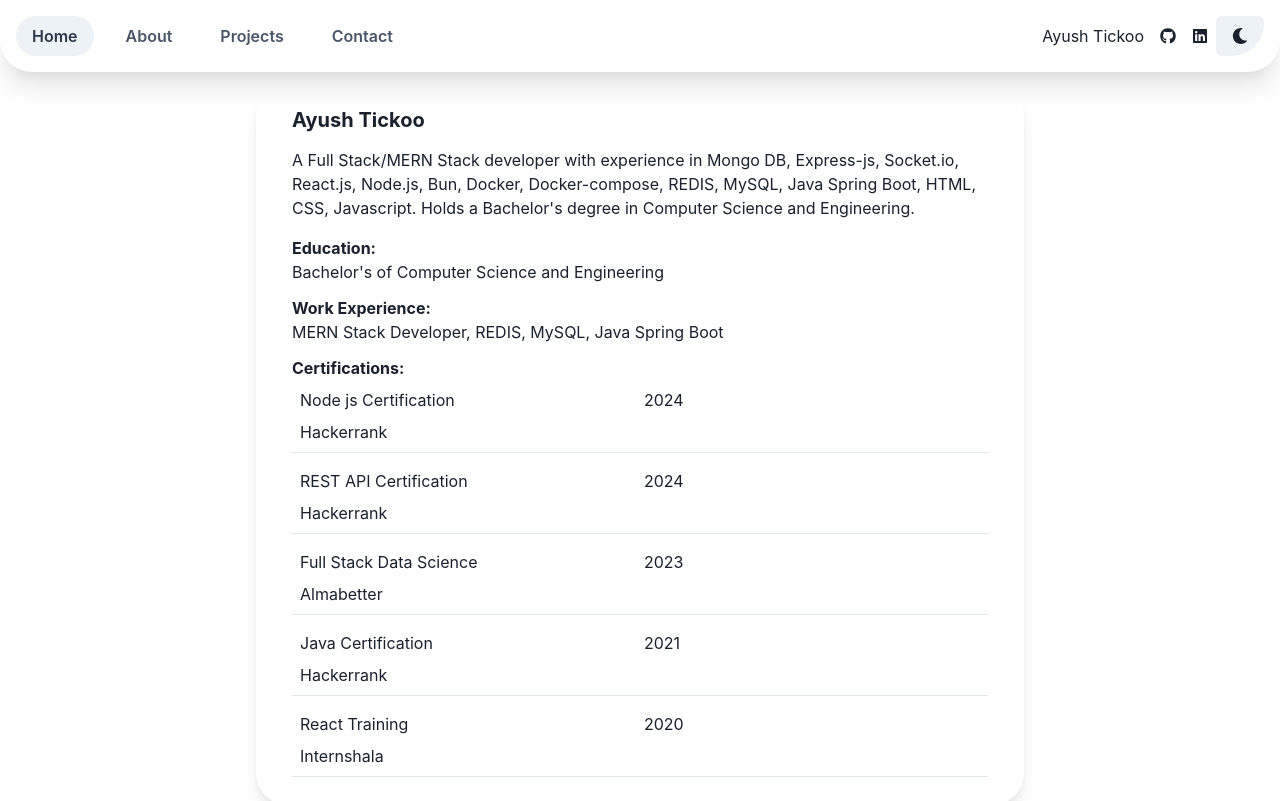
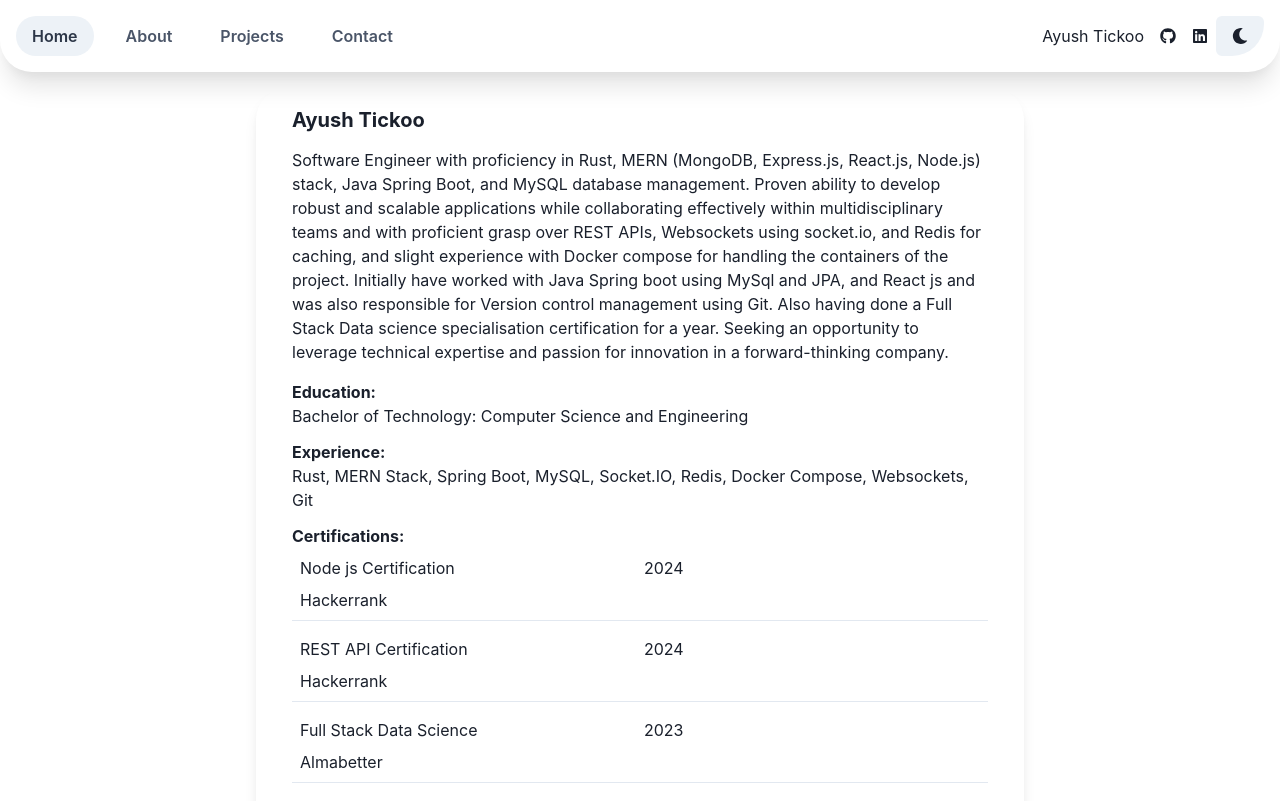
Before and after one commit to 007tickooayush/portfolio-vite-react, a React (Vite) app: page /about in a window 1280 px wide. Shown: the top 801 px of the page. Built offline with nearby package versions, Linux system fonts and the light colour scheme.

Commit message:
json changes for projects and About card

```diff
--- a/src/_assets/home.json
+++ b/src/_assets/home.json
@@ -4,7 +4,14 @@
     "linkedin":"https://www.linkedin.com/in/ayush-tickoo-150704182/",
     "github": "https://github.com/007tickooayush",
     "medium": "https://medium.com/@007tickooayush",
-    "description": "Software Engineer with proficiency in the MERN (MongoDB, Express.js, React.js, Node.js) stack, Java Spring Boot, and MySQL database management. Proven ability to develop robust and scalable applications while collaborating effectively within multidisciplinary teams and with proficient grasp over REST APIs, Websockets using socket.io, and Redis for caching, and slight experience with Docker compose for handling the containers of the project. Initially have worked with Java Spring boot using MySql and JPA, and React js and was also responsible for Version control management using Git. Also having done a Full Stack Data science specialisation certification for a year. Seeking an opportunity to leverage technical expertise and passion for innovation in a forward-thinking company.",
+    "description": "Software Engineer with proficiency in Rust, MERN (MongoDB, Express.js, React.js, Node.js) stack, Java Spring Boot, and MySQL database management. Proven ability to develop robust and scalable applications while collaborating effectively within multidisciplinary teams and with proficient grasp over REST APIs, Websockets using socket.io, and Redis for caching, and slight experience with Docker compose for handling the containers of the project. Initially have worked with Java Spring boot using MySql and JPA, and React js and was also responsible for Version control management using Git. Also having done a Full Stack Data science specialisation certification for a year. Seeking an opportunity to leverage technical expertise and passion for innovation in a forward-thinking company.",
+    "education": {
+        "degree": "Bachelor of Technology",
+        "major": "Computer Science and Engineering",
+        "university": "N/A",
+        "graduation": "2022"
+    },
+    "skills_brief": ["Rust", "MERN Stack", "Spring Boot", "MySQL", "Socket.IO", "Redis", "Docker Compose", "Websockets", "Git"],
     "skills": {
         "expert": [ "Express js", "Mongoose", "Joi", "Socket.io", "Git" ],
         "intermediate": [ "Rust", "Node js", "Typescript", "Mongo DB", "Java", "Mysql", "Redis", "Python", "Websockets", "javascript", "html", "css", "React js" ],
--- a/src/_assets/projects.json
+++ b/src/_assets/projects.json
@@ -5,9 +5,9 @@
         "libsUsed": ["React.Js", "Vite", "Chakra UI", "HTML", "CSS"]
     },
     {
-        "name": "byte-sigma-poc",
-        "description": "An image upload and gallery project with local pseudo cloud mechanism with authenticated access for files via the server to client, made using MERN Stack",
-        "libsUsed": ["Node.js", "Express", "javascript", "MongoDB", "React.Js", "mongoose ", "multer"]
+        "name": "ftp-rustified",
+        "description": "A File Transfer Protocol (FTP) server made with Rust programming language using tokio library.",
+        "libsUsed": ["Rust", "tokio", "serde", "serde-json"]
     },
     {
         "name": "socketioxide-rust-chat",
--- a/src/_components/About.jsx
+++ b/src/_components/About.jsx
@@ -6,27 +6,36 @@ import React, { useEffect, useState } from 'react'
 const About = () => {
 
     const [certifications, setCertifications] = useState([]);
+    const [name, setName] = useState('');
+    const [description, setDescription] = useState('');
+    const [skillsBrief, setSkillsBrief] = useState([]);
+    const [degree, setDegree] = useState({});
 
     useEffect(() => {
         import('../_assets/certifications.json').then(res => setCertifications(res.default));
+        import('../_assets/home.json').then(res => {
+            setName(res.default.name);
+            setDescription(res.default.description);
+            setSkillsBrief(res.default.skills_brief);
+            setDegree(res.default.education);
+        });
     }, []);
     return (
         <ScaleFade initialScale={0.9} in={true} transition={{ enter: { duration: 0.6, delay: 0.2 }, exit: { duration: 0.4, delay: 0.1 } }}>
             <Container maxW="container.md" borderRadius={"2rem"} border={10} borderColor={'black'} boxShadow={'lg'} mt={4}>
                 <Box p={5}>
-                    <Heading fontSize="xl">Ayush Tickoo</Heading>
+                    <Heading fontSize="xl">{name}</Heading>
                     <Text mt={4}>
-                        A Full Stack/MERN Stack developer with experience in Mongo DB, Express-js, Socket.io, React.js, Node.js, Bun, Docker, Docker-compose, REDIS, MySQL, Java Spring Boot, HTML, CSS, Javascript.
-                        Holds a Bachelor's degree in Computer Science and Engineering.
+                        {description}
                     </Text>
                     <List spacing={3} mt={4}>
                         <ListItem>
                             <Text fontWeight="bold">Education:</Text>
-                            <Text>Bachelor's of Computer Science and Engineering</Text>
+                            <Text>{degree.degree}: {degree.major}</Text>
                         </ListItem>
                         <ListItem>
-                            <Text fontWeight="bold">Work Experience:</Text>
-                            <Text>MERN Stack Developer, REDIS, MySQL, Java Spring Boot</Text>
+                            <Text fontWeight="bold">Experience:</Text>
+                            <Text>{skillsBrief.join(", ")}</Text>
                         </ListItem>
                         <ListItem>
                             <Text fontWeight="bold">Certifications:</Text>
```
